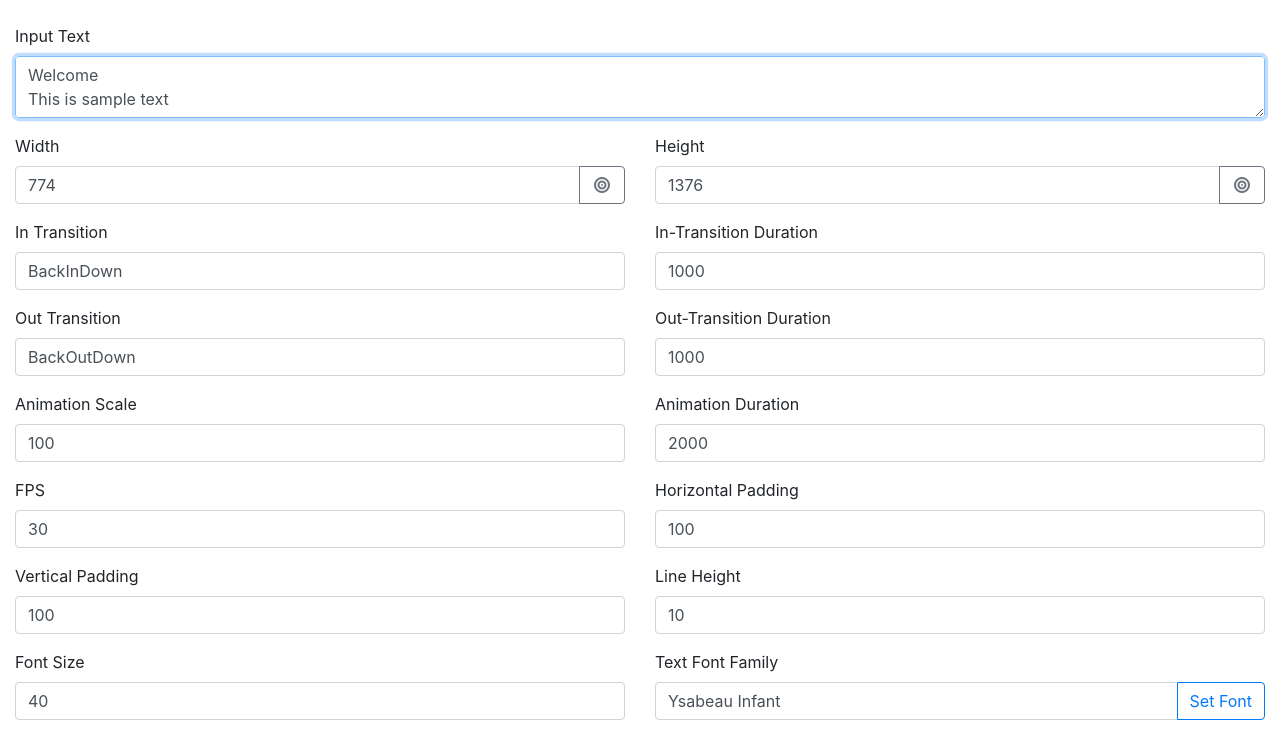
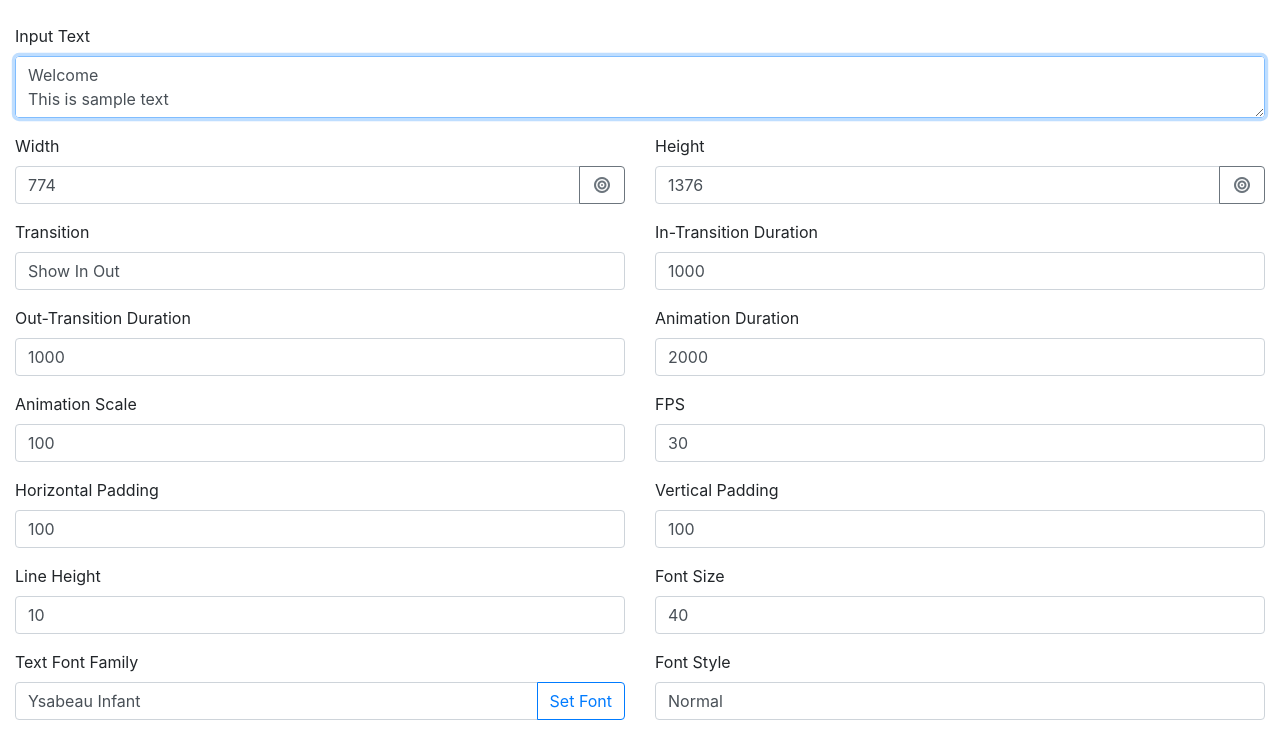
Before and after one commit to ag-sanjjeev/canvas-text-animation, a plain HTML site: page index.html in a window 1280 px wide. Shown: the top 749 px of the page. Drawn offline with nearby package versions, Linux system fonts and the light colour scheme.

Commit message:
Added switchTransition method

```diff
--- a/index.html
+++ b/index.html
@@ -73,59 +73,10 @@ This is sample text
 
 			<!-- In Transition Select Field -->
 			<div class="col-md-6 mb-3">
-				<label for="inTransition">In Transition</label>
-				<select name="inTransition" id="inTransition" class="form-control">
-					<optgroup label="Back In">
-						<option value="BackInDown">BackInDown</option>
-						<option value="BackInLeft">BackInLeft</option>
-						<option value="BackInRight">BackInRight</option>
-						<option value="BackInUp">BackInUp</option>
-					</optgroup>
-					<optgroup label="Bounce In">
-						<option value="BounceIn">BounceIn</option>
-						<option value="BounceInDown">BounceInDown</option>
-						<option value="BounceInLeft">BounceInLeft</option>
-						<option value="BounceInRight">BounceInRight</option>
-						<option value="BounceInUp">BounceInUp</option>
-					</optgroup>
-					<optgroup label="Fade In">
-						<option value="FadeIn">FadeIn</option>
-						<option value="FadeInDown">FadeInDown</option>
-						<option value="FadeInLeft">FadeInLeft</option>
-						<option value="FadeInRight">FadeInRight</option>
-						<option value="FadeInUp">FadeInUp</option>
-						<option value="FadeInTopLeft">FadeInTopLeft</option>
-						<option value="FadeInTopRight">FadeInTopRight</option>
-						<option value="FadeInBottomLeft">FadeInBottomLeft</option>
-						<option value="FadeInBottomRight">FadeInBottomRight</option>
-					</optgroup>
-					<optgroup label="Flip In">
-						<option value="FlipInX">FlipInX</option>
-						<option value="FlipInY">FlipInY</option>
-					</optgroup>
-					<optgroup label="Rotate In">
-						<option value="RotateIn">RotateIn</option>
-						<option value="RotateInDownLeft">RotateInDownLeft</option>
-						<option value="RotateInDownRight">RotateInDownRight</option>
-						<option value="RotateInUpLeft">RotateInUpLeft</option>
-						<option value="RotateInUpRight">RotateInUpRight</option>
-					</optgroup>
-					<optgroup label="Roll In">
-						<option value="RollIn">RollIn</option>
-					</optgroup>
-					<optgroup label="Zoom In">
-						<option value="ZoomIn">ZoomIn</option>
-						<option value="ZoomInDown">ZoomInDown</option>
-						<option value="ZoomInLeft">ZoomInLeft</option>
-						<option value="ZoomInRight">ZoomInRight</option>
-						<option value="ZoomInUp">ZoomInUp</option>
-					</optgroup>
-					<optgroup label="Slide In">
-						<option value="SlideInDown">SlideInDown</option>
-						<option value="SlideInLeft">SlideInLeft</option>
-						<option value="SlideInRight">SlideInRight</option>
-						<option value="SlideInUp">SlideInUp</option>
-					</optgroup>
+				<label for="transition">Transition</label>
+				<select name="transition" id="transition" class="form-control">
+					<option value="showInOut">Show In Out</option>
+					<option value="fadeInOut">Fade In Out</option>
 				</select>
 			</div>
 			<!-- ./ In Transition Select Field -->
@@ -138,7 +89,7 @@ This is sample text
 			<!-- ./ In Duration Input Field -->
 
 			<!-- Out Transition Select Field -->
-			<div class="col-md-6 mb-3">
+			<!-- <div class="col-md-6 mb-3">
 				<label for="outTransition">Out Transition</label>
 				<select name="outTransition" id="outTransition" class="form-control">
 					<optgroup label="Back Out">
@@ -193,7 +144,7 @@ This is sample text
 						<option value="SlideOutUp">SlideOutUp</option>
 					</optgroup>
 				</select>
-			</div>
+			</div> -->
 			<!-- ./ Out Transition Select Field -->
 
 			<!-- Out Duration Input Field -->
@@ -203,19 +154,19 @@ This is sample text
 			</div>
 			<!-- ./ Out Duration Input Field -->
 
+			<!-- Animation Duration Input Field -->
+			<div class="col-md-6 mb-3">
+				<label for="animationDuration">Animation Duration</label>
+				<input type="number" name="animationDuration" id="animationDuration" class="form-control" min="0" value="2000" />
+			</div>
+			<!-- ./ Animation Duration Input Field -->
+
 			<!-- Animation Scale Input Field -->
 			<div class="col-md-6 mb-3">
 				<label for="animationScale">Animation Scale</label>
 				<input type="number" name="animationScale" id="animationScale" class="form-control" min="100" value="100" />
 			</div>
 			<!-- ./ Animation Scale Input Field -->
-
-			<!-- Animation Duration Input Field -->
-			<div class="col-md-6 mb-3">
-				<label for="animationDuration">Animation Duration</label>
-				<input type="number" name="animationDuration" id="animationDuration" class="form-control" min="0" value="2000" />
-			</div>
-			<!-- ./ Animation Duration Input Field -->
 
 			<!-- FPS Input Field -->
 			<div class="col-md-6 mb-3">
--- a/main.js
+++ b/main.js
@@ -30,6 +30,7 @@ const canvasHeight = document.getElementById('canvasHeight');
 
 const animationScale = document.getElementById('animationScale');
 const fps = document.getElementById('fps');
+const transition = document.getElementById('transition');
 const inTransitionDuration = document.getElementById('inTransitionDuration');
 const outTransitionDuration = document.getElementById('outTransitionDuration');
 const animationDuration = document.getElementById('animationDuration');
@@ -191,6 +192,7 @@ class TextAnimation {
 		this.animationDuration = 0;
 		this.totalCurrentAnimationDuration = 0;
 		this.animationStartTime = 0;
+		this.transition = null;
 
 		this.timer = 0;
 		this.lastTimeStamp = 0;
@@ -206,6 +208,7 @@ class TextAnimation {
 		canvasCTX.clearRect(0, 0, canvas.width, canvas.height);
 
 		setCanvasBackground();
+		this.transition = transition.value;
 		this.textColor = textColor.value;
 
 		this.totalCurrentAnimationDuration = Number(this.inTransitionDuration) + Number(this.animationDuration) + Number(this.outTransitionDuration);
@@ -220,9 +223,21 @@ class TextAnimation {
 			this.lastTimeStamp = timeStamp;
 			this.animationFrameReference = window.requestAnimationFrame(this.animate.bind(this));
 		} else {
-			this.fadeInOut(timeStamp);
+			this.switchTransition(timeStamp);
 			this.animationFrameReference = window.requestAnimationFrame(this.animate.bind(this));
 		}
+	}
+
+	switchTransition(timeStamp) {
+
+		if (this.transition == 'showInOut') {
+			this.showInOut(timeStamp);
+		} else if (this.transition == 'fadeInOut') {
+			this.fadeInOut(timeStamp);
+		} else {
+			throw Error('Unknown transition');
+		}
+
 	}
 
 	// showInOut method
```
